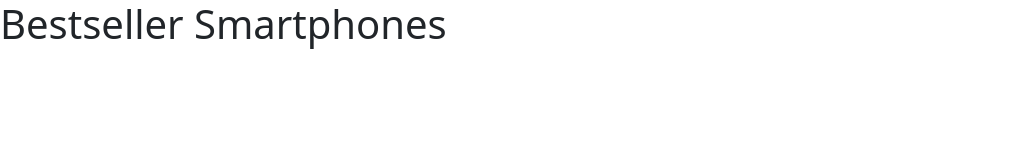
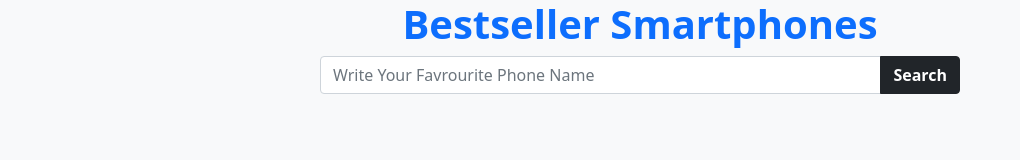
Before and after one commit to ThakurSaad/bestseller-smartphones, a plain HTML site: page index.html in a window 1280 px wide. Shown: the whole page, without its empty margins (0-1020 px from the left). Drawn offline with nearby package versions, Linux system fonts and the light colour scheme.

Commit message:
loadData

```diff
--- a/index.html
+++ b/index.html
@@ -1,5 +1,6 @@
 <!DOCTYPE html>
 <html lang="en">
+
 <head>
     <meta charset="UTF-8">
     <meta http-equiv="X-UA-Compatible" content="IE=edge">
@@ -8,15 +9,32 @@
     <!-- favicon -->
     <link rel="shortcut icon" href="./image/favicon.png" type="image/x-icon">
     <!-- bootstrap stylesheet -->
-    <link href="https://cdn.jsdelivr.net/npm/bootstrap@5.1.3/dist/css/bootstrap.min.css" rel="stylesheet" integrity="sha384-1BmE4kWBq78iYhFldvKuhfTAU6auU8tT94WrHftjDbrCEXSU1oBoqyl2QvZ6jIW3" crossorigin="anonymous">
+    <link href="https://cdn.jsdelivr.net/npm/bootstrap@5.1.3/dist/css/bootstrap.min.css" rel="stylesheet"
+        integrity="sha384-1BmE4kWBq78iYhFldvKuhfTAU6auU8tT94WrHftjDbrCEXSU1oBoqyl2QvZ6jIW3" crossorigin="anonymous">
     <!-- vanilla css -->
     <link rel="stylesheet" href="./css/style.css">
 </head>
-<body>
-    <h1>Bestseller Smartphones</h1>
+
+<body class="bg-light">
+    <header>
+        <h1 class="text-center fw-bold text-primary">Bestseller Smartphones</h1>
+    </header>
+    <main>
+        <!-- search box -->
+        <div class="input-group w-50 mb-3 mx-auto">
+            <input id="search-field" type="text" class="form-control" placeholder="Write Your Favrourite Phone Name"
+                aria-label="Recipient's username" aria-describedby="button-addon2">
+            <!-- event handler -->
+            <button id="search-btn" onclick="loadData()" class="btn btn-dark fw-bold" type="button"
+                id="button-addon2">Search</button>
+        </div>
+    </main>
     <!-- bootstrap js plugin -->
-    <script src="https://cdn.jsdelivr.net/npm/bootstrap@5.1.3/dist/js/bootstrap.bundle.min.js" integrity="sha384-ka7Sk0Gln4gmtz2MlQnikT1wXgYsOg+OMhuP+IlRH9sENBO0LRn5q+8nbTov4+1p" crossorigin="anonymous"></script>
+    <script src="https://cdn.jsdelivr.net/npm/bootstrap@5.1.3/dist/js/bootstrap.bundle.min.js"
+        integrity="sha384-ka7Sk0Gln4gmtz2MlQnikT1wXgYsOg+OMhuP+IlRH9sENBO0LRn5q+8nbTov4+1p"
+        crossorigin="anonymous"></script>
     <!-- my js -->
     <script src="./js/app.js"></script>
 </body>
+
 </html>
--- a/js/app.js
+++ b/js/app.js
@@ -1 +1,14 @@
-console.log('connected');
+// hit api
+const loadData = () => {
+    const searchField = document.getElementById('search-field');
+    const searchText = searchField.value;
+    // clear searchField
+    searchField.value = "";
+    url = `
+        https://openapi.programming-hero.com/api/phones?search=${searchText}
+    `
+    fetch(url)
+    .then(res => res.json())
+    .then(data => console.log(data));
+    // console.log(searchText, url);
+}
```
